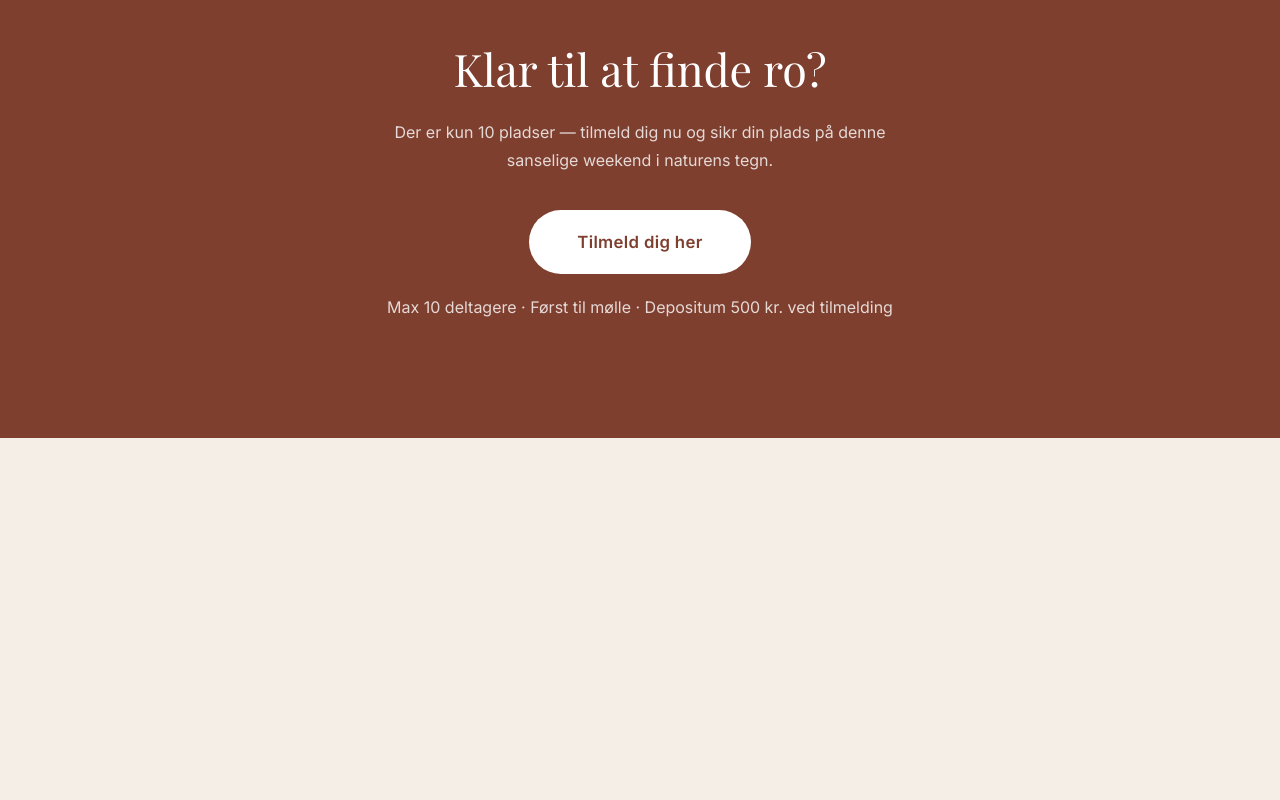
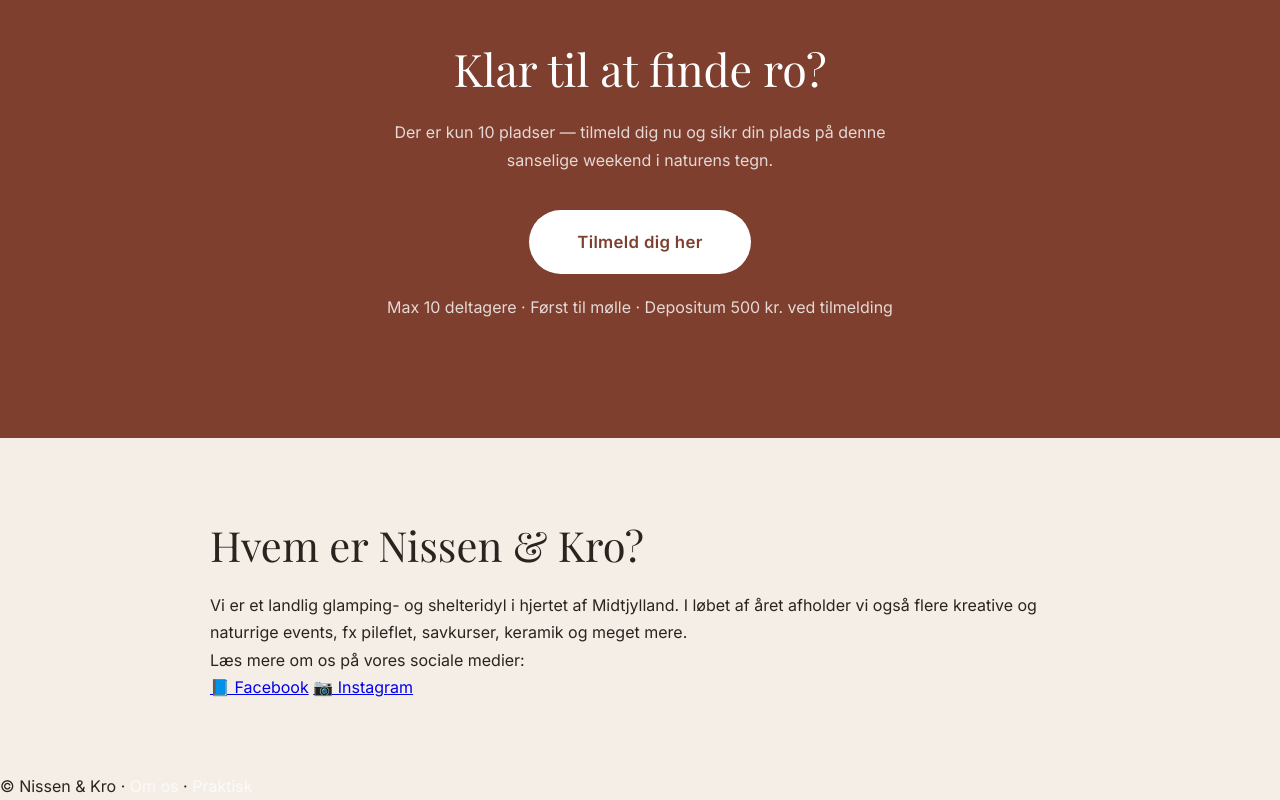
Before and after one commit to tonjekn/Eventside-Nissen-Kro, a plain HTML site: page index.html in a window 1280 px wide. Shown: the part 4443-5243 px from the top of the page. Before the commit the page ends 4881 px from the top, so only its background shows below. Drawn offline with nearby package versions, Linux system fonts and the light colour scheme; a web font is replaced by a local one.

Commit message:
Update index.html

```diff
--- a/index.html
+++ b/index.html
@@ -782,17 +782,29 @@
     <p class="cta-note">Max 10 deltagere · Først til mølle · Depositum 500 kr. ved tilmelding </p>
   </section>
 
+    <!-- ── ABOUT NISSEN & KRO ── -->
+  <section class="about-venue" id="om-os">
+    <div class="container">
+      <h2 class="section-title">Hvem er Nissen &amp; Kro?</h2>
+      <p>
+        Vi er et landlig glamping- og shelteridyl i hjertet af Midtjylland. I løbet af året afholder vi også flere kreative og naturrige events, fx pileflet, savkurser, keramik og meget mere.
+      </p>
+
+      <p class="social-title">Læs mere om os på vores sociale medier:</p>
+      <div class="social-links">
+        <a href="https://www.facebook.com/nissenogkro" target="_blank" rel="noopener">📘 Facebook</a>
+        <a href="https://www.instagram.com/nissenogkrosglamping/" target="_blank" rel="noopener">📷 Instagram</a>
+      </div>
+    </div>
+  </section>
+
+  <!-- ── FOOTER ── -->
+  <footer>
+    © Nissen &amp; Kro · <a href="#om-os">Om os</a> · <a href="#praktisk">Praktisk</a>
+  </footer>
+
   <!-- ── SCRIPTS ── -->
   <script>
-    document.querySelectorAll('.day-tab').forEach(btn => {
-      btn.addEventListener('click', () => {
-        document.querySelectorAll('.day-tab').forEach(b => b.classList.remove('active'));
-        document.querySelectorAll('.day-panel').forEach(p => p.classList.remove('active'));
-        btn.classList.add('active');
-        document.getElementById(btn.dataset.day).classList.add('active');
-      });
-    });
-
     document.querySelectorAll('.accordion-btn').forEach(btn => {
       btn.addEventListener('click', () => {
         const isOpen = btn.classList.contains('open');
```
